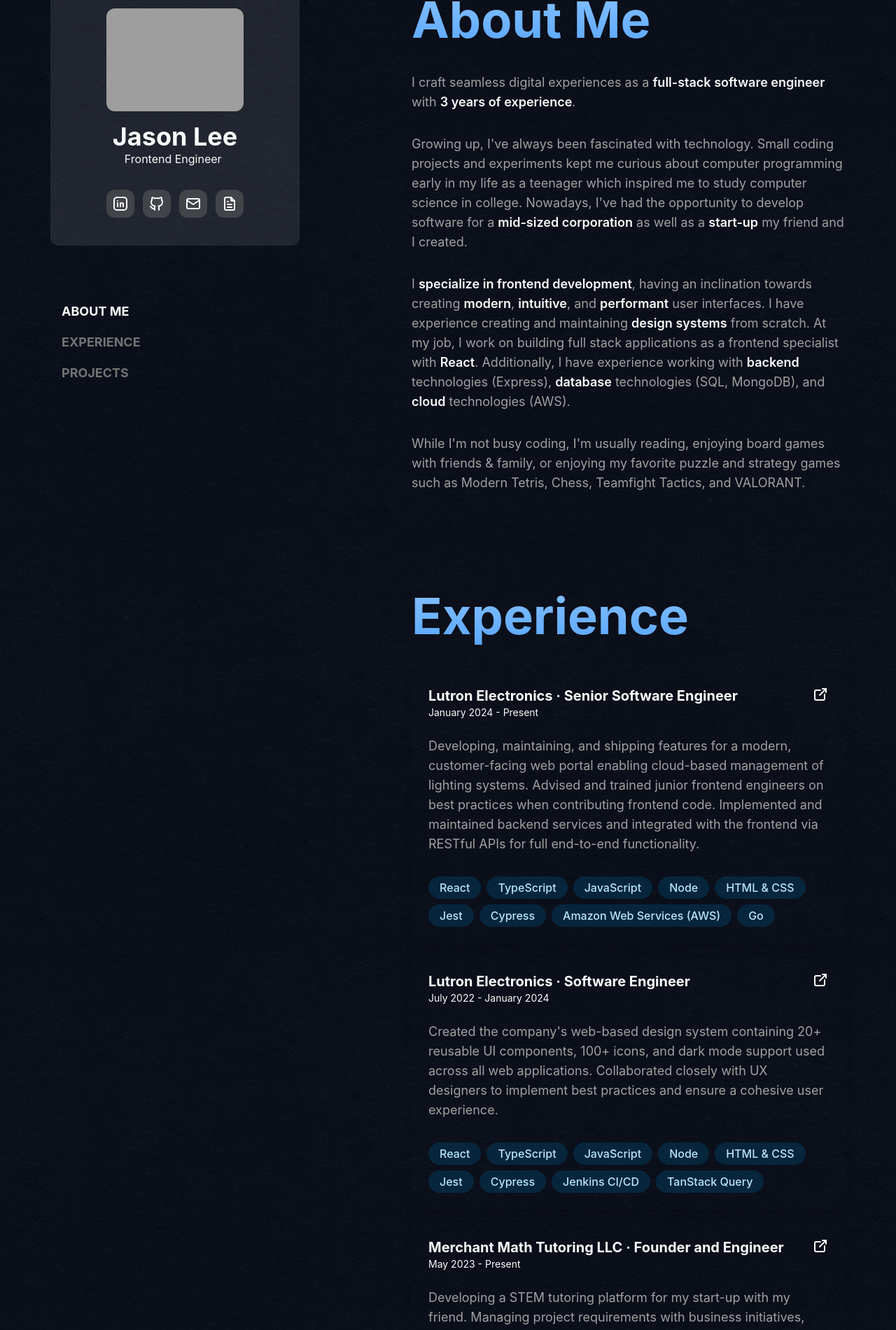
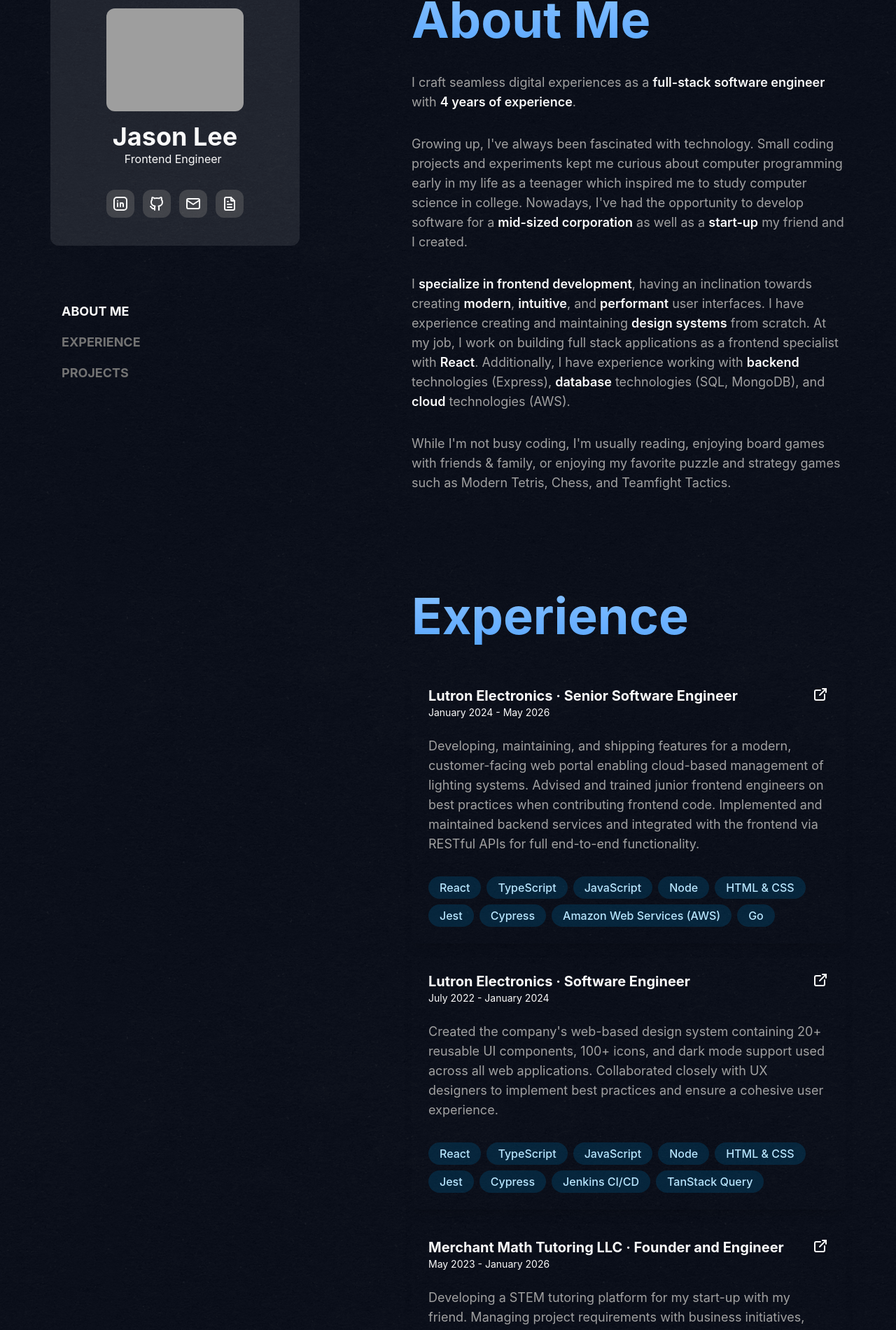
Before and after one commit to jason-lee88/personal-website, a React (Vite) app: page / in a window 1280 px wide. Shown: the part 108-2008 px from the top of the page at 70% size. Built offline with nearby package versions, Linux system fonts and the light colour scheme; grey boxes are pictures that could not be loaded; a web font is replaced by a local one.

Commit message:
may 2026 update

```diff
--- a/src/components/sections/About.tsx
+++ b/src/components/sections/About.tsx
@@ -5,10 +5,10 @@ import BoldText from "../typography/BoldText";
 const About = () => (
   <Section id="about" header="About Me">
     <div className="flex flex-col gap-8">
-      <BodyText>I craft seamless digital experiences as a <BoldText>full-stack software engineer</BoldText> with <BoldText>3 years of experience</BoldText>.</BodyText>
+      <BodyText>I craft seamless digital experiences as a <BoldText>full-stack software engineer</BoldText> with <BoldText>4 years of experience</BoldText>.</BodyText>
       <BodyText>Growing up, I've always been fascinated with technology. Small coding projects and experiments kept me curious about computer programming early in my life as a teenager which inspired me to study computer science in college. Nowadays, I've had the opportunity to develop software for a <BoldText>mid-sized corporation</BoldText> as well as a <BoldText>start-up</BoldText> my friend and I created.</BodyText>
       <BodyText>I <BoldText>specialize in frontend development</BoldText>, having an inclination towards creating <BoldText>modern</BoldText>, <BoldText>intuitive</BoldText>, and <BoldText>performant</BoldText> user interfaces. I have experience creating and maintaining <BoldText>design systems</BoldText> from scratch. At my job, I work on building full stack applications as a frontend specialist with <BoldText>React</BoldText>. Additionally, I have experience working with <BoldText>backend</BoldText> technologies (Express), <BoldText>database</BoldText> technologies (SQL, MongoDB), and <BoldText>cloud</BoldText> technologies (AWS).</BodyText>
-      <BodyText>While I'm not busy coding, I'm usually reading, enjoying board games with friends & family, or enjoying my favorite puzzle and strategy games such as Modern Tetris, Chess, Teamfight Tactics, and VALORANT.</BodyText>
+      <BodyText>While I'm not busy coding, I'm usually reading, enjoying board games with friends & family, or enjoying my favorite puzzle and strategy games such as Modern Tetris, Chess, and Teamfight Tactics.</BodyText>
     </div>
   </Section>
 );
--- a/src/components/sections/Experience.tsx
+++ b/src/components/sections/Experience.tsx
@@ -17,7 +17,7 @@ const experienceData: ExperienceData[] = [
     company: "Lutron Electronics",
     title: "Senior Software Engineer",
     startDate: "January 2024",
-    endDate: "Present",
+    endDate: "May 2026",
     body: "Developing, maintaining, and shipping features for a modern, customer-facing web portal enabling cloud-based management of lighting systems. Advised and trained junior frontend engineers on best practices when contributing frontend code. Implemented and maintained backend services and integrated with the frontend via RESTful APIs for full end-to-end functionality.",
     technologies: ["React", "TypeScript", "JavaScript", "Node", "HTML & CSS", "Jest", "Cypress", "Amazon Web Services (AWS)", "Go"],
     href: "https://connect.lutron.com"
@@ -35,7 +35,7 @@ const experienceData: ExperienceData[] = [
     company: "Merchant Math Tutoring LLC",
     title: "Founder and Engineer",
     startDate: "May 2023",
-    endDate: "Present",
+    endDate: "January 2026",
     body: "Developing a STEM tutoring platform for my start-up with my friend. Managing project requirements with business initiatives, successfully growing the platform.",
     technologies: ["React", "TypeScript", "HTML & CSS", "Node"],
     href: "https://merchantmathtutor.com"
```
Also changed, not shown: src/assets/projects-thumbnails/personal-website.jpg.
